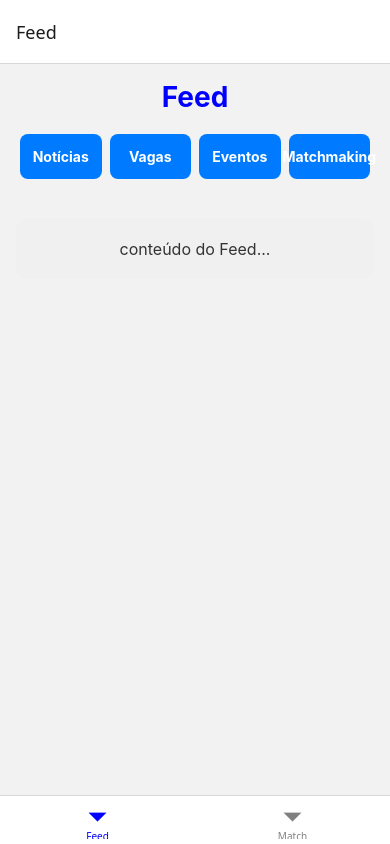
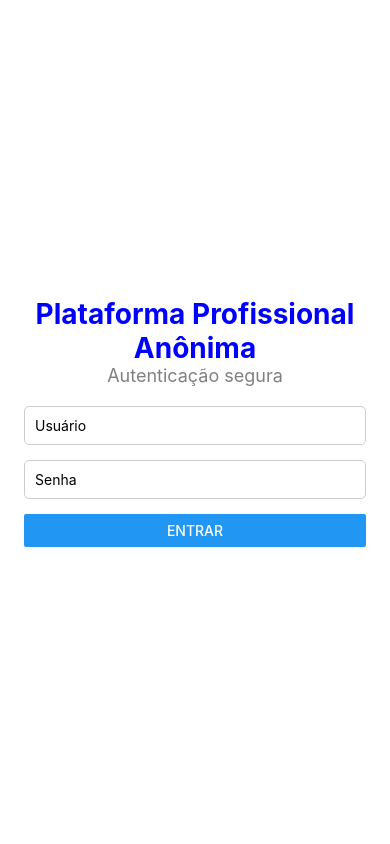
Before and after one commit to helosantosdesousa/helosantosdesousa-Plataforma-Profissional-Anonima-React, a React Native app: screen /LoginPage in a window 390 px wide. Built offline with nearby package versions, Linux system fonts and the light colour scheme.

Commit message:
paginas de chat

```diff
--- a/App.tsx
+++ b/App.tsx
@@ -5,11 +5,15 @@ import { createNativeStackNavigator } from "@react-navigation/native-stack";
 import LoginPage from "./pages/LoginPage";
 import FeedPage from "./pages/FeedPage";
 import MatchmakingPage from "./pages/MatchmakingPage";
+import ChatPage from "./pages/ChatPage";
+
+
 
 export type RootStackParamList = {
   LoginPage: undefined;
   FeedPage: undefined;
   MatchmakingPage: undefined;
+  ChatPage: undefined
 };
 
 const Stack = createNativeStackNavigator<RootStackParamList>();
@@ -21,6 +25,7 @@ export default function App() {
         <Stack.Screen name="LoginPage" component={LoginPage} options={{ headerShown: false }} />
         <Stack.Screen name="FeedPage" component={FeedPage} options={{ title: "Feed" }} />
         <Stack.Screen name="MatchmakingPage" component={MatchmakingPage} options={{ title: "Matchmaking" }} />
+        <Stack.Screen name="ChatPage" component={ChatPage}/>
       </Stack.Navigator>
     </NavigationContainer>
   );
--- /dev/null
+++ b/pages/ChatPage.tsx
@@ -0,0 +1,99 @@
+import React, { useState } from "react";
+import { View, Text, FlatList, TextInput, TouchableOpacity, StyleSheet, KeyboardAvoidingView, Platform } from "react-native";
+
+type Message = {
+  text: string;
+  isUser: boolean;
+};
+
+export default function ChatPage() {
+  const [messages, setMessages] = useState<Message[]>([]);
+  const [inputText, setInputText] = useState("");
+
+  const sendMessage = () => {
+    if (!inputText.trim()) return;
+
+    setMessages(prev => [...prev, { text: inputText, isUser: true }]);
+    setInputText("");
+
+    // resp automatica
+    setTimeout(() => {
+      setMessages(prev => [...prev, { text: "Olá! (automático)", isUser: false }]);
+    }, 1000);
+  };
+
+  return (
+    <KeyboardAvoidingView
+      style={styles.container}
+      behavior={Platform.OS === "ios" ? "padding" : undefined}
+    >
+      <FlatList
+        data={messages}
+        keyExtractor={(_, index) => index.toString()}
+        contentContainerStyle={styles.messagesContainer}
+        renderItem={({ item }) => (
+          <View style={[styles.message, item.isUser ? styles.userMessage : styles.otherMessage]}>
+            <Text>{item.text}</Text>
+          </View>
+        )}
+      />
+
+      <View style={styles.inputRow}>
+        <TextInput
+          style={styles.input}
+          placeholder="Digite uma mensagem..."
+          value={inputText}
+          onChangeText={setInputText}
+        />
+        <TouchableOpacity style={styles.sendButton} onPress={sendMessage}>
+          <Text style={styles.sendText}>Enviar</Text>
+        </TouchableOpacity>
+      </View>
+    </KeyboardAvoidingView>
+  );
+}
+
+const styles = StyleSheet.create({
+  container: { flex: 1, backgroundColor: "#fff" },
+  messagesContainer: { padding: 8 },
+  message: {
+    paddingVertical: 10,
+    paddingHorizontal: 14,
+    borderRadius: 12,
+    marginVertical: 4,
+    maxWidth: "80%",
+  },
+  userMessage: {
+    backgroundColor: "#cce5ff",
+    alignSelf: "flex-end",
+  },
+  otherMessage: {
+    backgroundColor: "#e0e0e0",
+    alignSelf: "flex-start",
+  },
+  inputRow: {
+    flexDirection: "row",
+    padding: 8,
+    borderTopWidth: 1,
+    borderTopColor: "#ccc",
+    alignItems: "center",
+  },
+  input: {
+    flex: 1,
+    padding: 10,
+    borderRadius: 12,
+    borderWidth: 1,
+    borderColor: "#ccc",
+  },
+  sendButton: {
+    marginLeft: 8,
+    backgroundColor: "#007bff",
+    paddingVertical: 12,
+    paddingHorizontal: 16,
+    borderRadius: 12,
+  },
+  sendText: {
+    color: "#fff",
+    fontWeight: "bold",
+  },
+});
--- a/pages/FeedPage.tsx
+++ b/pages/FeedPage.tsx
@@ -1,5 +1,5 @@
 import React from "react";
-import { View, Text, StyleSheet, Button, ScrollView } from "react-native";
+import { View, Text, StyleSheet, Button, ScrollView, TouchableOpacity } from "react-native";
 import { useNavigation } from "@react-navigation/native";
 import { NativeStackNavigationProp } from "@react-navigation/native-stack";
 import { RootStackParamList } from "../App";
@@ -12,7 +12,8 @@ export default function FeedPage() {
       <Text style={styles.appBarTitle}>Feed</Text>
 
       <View style={styles.contentContainer}>
-        <View style={styles.buttonRow}>
+        {/* Botões principais */}
+        <View style={styles.topButtonRow}>
           <Button title="Notícias" onPress={() => {}} color="blue" />
           <Button title="Vagas" onPress={() => {}} color="blue" />
           <Button title="Eventos" onPress={() => {}} color="blue" />
@@ -20,12 +21,35 @@ export default function FeedPage() {
 
         <ScrollView contentContainerStyle={styles.feedContent}>
           <Text style={styles.feedTitle}>FEED</Text>
-          <Button
-            title="Matchmaking"
+          <TouchableOpacity
+            style={[styles.mainButton, { backgroundColor: "green" }]}
             onPress={() => navigation.navigate("MatchmakingPage")}
-            color="green"
-          />
+          >
+            <Text style={styles.buttonText}>Matchmaking</Text>
+          </TouchableOpacity>
         </ScrollView>
+      </View>
+
+      {/* Barra inferior */}
+      <View style={styles.bottomBar}>
+        <TouchableOpacity
+          style={[styles.bottomButton, { backgroundColor: "blue" }]}
+          onPress={() => {}}
+        >
+          <Text style={styles.bottomButtonText}>Feed</Text>
+        </TouchableOpacity>
+        <TouchableOpacity
+          style={[styles.bottomButton, { backgroundColor: "green" }]}
+          onPress={() => navigation.navigate("MatchmakingPage")}
+        >
+          <Text style={styles.bottomButtonText}>Match</Text>
+        </TouchableOpacity>
+        <TouchableOpacity
+          style={[styles.bottomButton, { backgroundColor: "purple" }]}
+          onPress={() => navigation.navigate("ChatPage")}
+        >
+          <Text style={styles.bottomButtonText}>Chat</Text>
+        </TouchableOpacity>
       </View>
     </View>
   );
@@ -43,7 +67,41 @@ const styles = StyleSheet.create({
     borderBottomColor: "#ccc",
   },
   contentContainer: { flex: 1, padding: 16 },
-  buttonRow: { flexDirection: "row", justifyContent: "space-around", marginBottom: 16 },
-  feedContent: { alignItems: "center" },
+  topButtonRow: {
+    flexDirection: "row",
+    justifyContent: "space-around",
+    marginBottom: 16,
+  },
+  feedContent: {
+    alignItems: "center",
+    justifyContent: "center",
+    flexGrow: 1,
+  },
   feedTitle: { fontSize: 40, fontWeight: "bold", color: "blue", marginBottom: 20 },
+  mainButton: {
+    paddingVertical: 16,
+    paddingHorizontal: 32,
+    borderRadius: 12,
+    marginBottom: 20,
+  },
+  buttonText: { color: "#fff", fontSize: 18, fontWeight: "bold" },
+  bottomBar: {
+    flexDirection: "row",
+    justifyContent: "space-around",
+    paddingVertical: 12,
+    borderTopWidth: 1,
+    borderTopColor: "#ccc",
+  },
+  bottomButton: {
+    flex: 1,
+    marginHorizontal: 4,
+    paddingVertical: 12,
+    borderRadius: 8,
+    alignItems: "center",
+  },
+  bottomButtonText: {
+    color: "#fff",
+    fontWeight: "bold",
+    fontSize: 16,
+  },
 });
--- a/pages/LoginPage.tsx
+++ b/pages/LoginPage.tsx
@@ -1,94 +1,100 @@
 import React, { useState } from "react";
-import { View, Text, StyleSheet, TouchableOpacity, ScrollView } from "react-native";
-import { createBottomTabNavigator } from "@react-navigation/bottom-tabs";
-import MatchmakingPage from "./MatchmakingPage";
+import { View, Text, TextInput, Button, ActivityIndicator, StyleSheet, Alert, Platform } from "react-native";
+import { NativeStackNavigationProp } from "@react-navigation/native-stack";
+import { RootStackParamList } from "../App";
 
-const Tab = createBottomTabNavigator();
+type LoginScreenNavigationProp = NativeStackNavigationProp<
+  RootStackParamList,
+  "LoginPage"
+>;
 
-function FeedMain({ navigation }: any) {
+type Props = {
+  navigation: LoginScreenNavigationProp;
+};
+
+export default function LoginPage({ navigation }: Props) {
+  const [usuario, setUsuario] = useState<string>("");
+  const [senha, setSenha] = useState<string>("");
+  const [loading, setLoading] = useState<boolean>(false);
+
+  const handleLogin = async () => {
+    setLoading(true);
+
+    await new Promise((resolve) => setTimeout(resolve, 1000));
+
+    if (usuario === "admin" && senha === "123") {
+      setLoading(false);
+
+      if (Platform.OS === "web") {
+        window.alert("Login bem-sucedido!");
+      } else {
+        Alert.alert("Login bem-sucedido!", "Você entrou com sucesso!");
+      }
+
+      navigation.replace("FeedPage");
+    } else {
+      setLoading(false);
+
+      if (Platform.OS === "web") {
+        window.alert("Erro no login: Usuário ou senha inválidos.");
+      } else {
+        Alert.alert("Erro no login", "Usuário ou senha inválidos.");
+      }
+    }
+  };
+
   return (
-    <ScrollView contentContainerStyle={styles.container}>
-      <Text style={styles.title}>Feed</Text>
+    <View style={styles.container}>
+      <Text style={styles.title}>Plataforma Profissional Anônima</Text>
+      <Text style={styles.subtitle}>Autenticação segura</Text>
 
-      <View style={styles.buttonRow}>
-        <TouchableOpacity style={styles.button}>
-          <Text style={styles.buttonText}>Notícias</Text>
-        </TouchableOpacity>
-        <TouchableOpacity style={styles.button}>
-          <Text style={styles.buttonText}>Vagas</Text>
-        </TouchableOpacity>
-        <TouchableOpacity style={styles.button}>
-          <Text style={styles.buttonText}>Eventos</Text>
-        </TouchableOpacity>
-        <TouchableOpacity
-          style={styles.button}
-          onPress={() => navigation.navigate("MatchmakingPage")}
-        >
-          <Text style={styles.buttonText}>Matchmaking</Text>
-        </TouchableOpacity>
-      </View>
+      <TextInput
+        style={styles.input}
+        placeholder="Usuário"
+        value={usuario}
+        onChangeText={setUsuario}
+      />
+      <TextInput
+        style={styles.input}
+        placeholder="Senha"
+        secureTextEntry
+        value={senha}
+        onChangeText={setSenha}
+      />
 
-      <View style={styles.feedContent}>
-        <Text style={styles.feedText}>conteúdo do Feed...</Text>
-      </View>
-    </ScrollView>
-  );
-}
-
-export default function FeedPage() {
-  return (
-    <Tab.Navigator
-      screenOptions={{
-        headerShown: true,
-        tabBarActiveTintColor: "blue",
-        tabBarInactiveTintColor: "gray",
-      }}
-    >
-      <Tab.Screen name="FeedMain" component={FeedMain} options={{ title: "Feed" }} />
-      <Tab.Screen name="MatchmakingPage" component={MatchmakingPage} options={{ title: "Match" }} />
-    </Tab.Navigator>
+      {loading ? (
+        <ActivityIndicator size="large" color="#0000ff" />
+      ) : (
+        <Button title="Entrar" onPress={handleLogin} />
+      )}
+    </View>
   );
 }
 
 const styles = StyleSheet.create({
   container: {
-    padding: 16,
-    alignItems: "center",
+    flex: 1,
+    justifyContent: "center",
+    padding: 24,
+    backgroundColor: "#fff",
   },
   title: {
     fontSize: 28,
     fontWeight: "bold",
     color: "blue",
+    textAlign: "center",
+  },
+  subtitle: {
+    fontSize: 18,
+    color: "gray",
+    textAlign: "center",
     marginBottom: 20,
   },
-  buttonRow: {
-    flexDirection: "row",
-    justifyContent: "space-between",
-    width: "100%",
-    marginBottom: 20,
-  },
-  button: {
-    flex: 1,
-    backgroundColor: "#007bff",
-    padding: 14,
-    borderRadius: 8,
-    alignItems: "center",
-    marginHorizontal: 4,
-  },
-  buttonText: {
-    color: "#fff",
-    fontWeight: "bold",
-  },
-  feedContent: {
-    marginTop: 20,
-    width: "100%",
-    padding: 20,
-    backgroundColor: "#f0f0f0",
-    borderRadius: 12,
-    alignItems: "center",
-  },
-  feedText: {
-    fontSize: 16,
-    color: "#333",
+  input: {
+    borderWidth: 1,
+    borderColor: "#ccc",
+    padding: 10,
+    borderRadius: 5,
+    marginBottom: 15,
   },
 });
```
